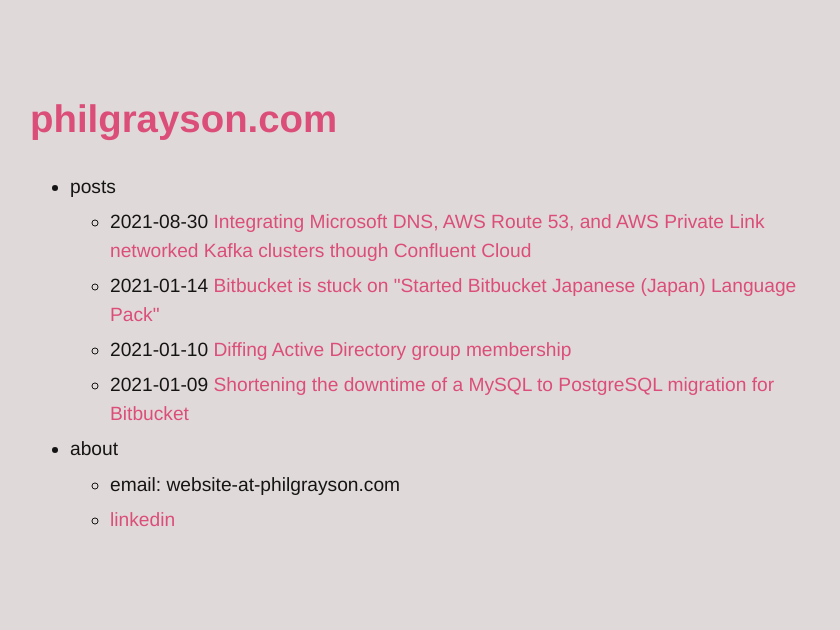
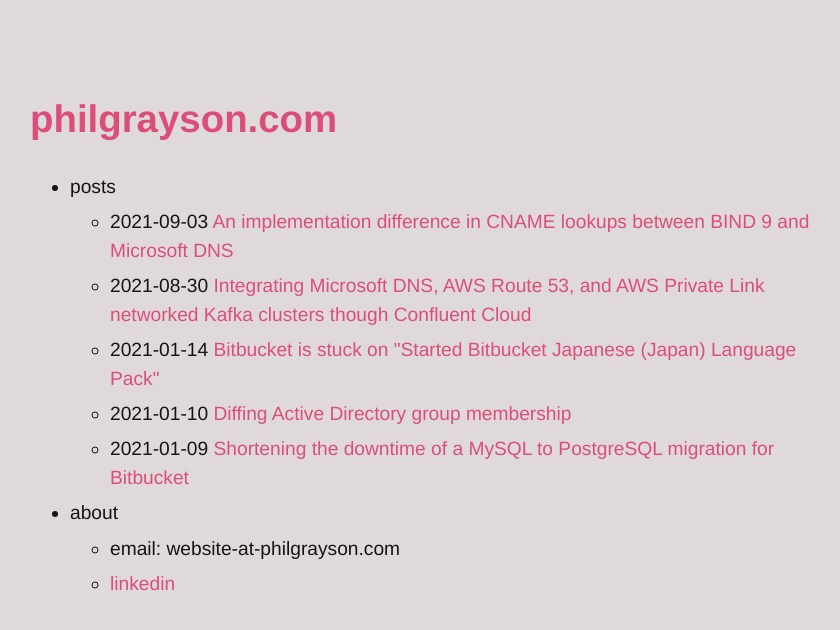
Before and after one commit to PhilGrayson/philgrayson.github.io, a Jekyll site: the page built from index.md, in a window 1280 px wide. Shown: the top 630 px of the page, without its empty margins (210-1050 px from the left). Built offline with Jekyll 4.4.1, drawn with Linux system fonts in a browser that asks for light colours; some of the changed lines change nothing that is shown.

Commit message:
A demo of MS DNS vs Bind with forwarders

```diff
--- /dev/null
+++ b/_posts/2021-09-03-bind9-msdns-difference.markdown
@@ -0,0 +1,87 @@
+---
+layout: post
+title: An implementation difference in CNAME lookups between BIND 9 and Microsoft DNS
+---
+
+There is an interesting difference in DNS result between BIND 9 and Microsoft
+DNS when handling an admittedly unusual DNS lookup.
+
+This will be known by anyone who's:
+1. configured a dedicated Confluent Cloud Kafka cluster via AWS/Azure Private Link
+2. AND integrated with Microsoft DNS
+
+Confluent Cloud [Azure Private Link integration](https://docs.confluent.io/cloud/current/networking/azure-privatelink.html)
+documentation briefly mentions this issue (CTRL+F "Windows DNS").
+
+Imagine the following lookup:
+{% highlight shell %}
+$ dig +noall +answer lkc-djn5o-4ygw7.eu-west-1.aws.glb.confluent.cloud
+
+lkc-djn5o-4ygw7.eu-west-1.aws.glb.confluent.cloud. 122 IN CNAME lkc-djn5o.4ygw7.eu-west-1.aws.confluent.cloud.
+lkc-djn5o.4ygw7.eu-west-1.aws.confluent.cloud. 15 IN A 1.1.1.1
+{% endhighlight %}
+
+and a conditional forwarder (MS DNS) or forward zone (BIND 9) on the<br />
+`4ygw7.eu-west-1.aws.confluent.cloud.` domain which points to a zone like:
+{% highlight text %}
+@  IN  SOA    example.com. example.com (
+               1            ; serial number
+               3600         ; refresh period
+               600          ; retry period
+               604800       ; expire time
+               1800 )       ; minimum ttl
+@  IN  NS     example.com.
+
+*  IN  CNAME  example.com
+{% endhighlight %}
+
+If querying a Microsoft DNS server, the answer will be
+{% highlight shell %}
+$ dig +noall +answer lkc-djn5o-4ygw7.eu-west-1.aws.glb.confluent.cloud
+
+lkc-djn5o-4ygw7.eu-west-1.aws.glb.confluent.cloud. 122 IN CNAME lkc-djn5o.4ygw7.eu-west-1.aws.confluent.cloud.
+lkc-djn5o.4ygw7.eu-west-1.aws.confluent.cloud. 15 IN A 1.1.1.1
+{% endhighlight %}
+
+If querying a BIND 9 DNS server, the answer will be
+{% highlight shell %}
+$ dig +noall +answer lkc-djn5o-4ygw7.eu-west-1.aws.glb.confluent.cloud
+
+lkc-djn5o-4ygw7.eu-west-1.aws.glb.confluent.cloud. 259 IN CNAME lkc-djn5o.4ygw7.eu-west-1.aws.confluent.cloud.
+lkc-djn5o.4ygw7.eu-west-1.aws.confluent.cloud. 1758 IN CNAME google.com.
+google.com.             258     IN      A       2.2.2.2
+{% endhighlight %}
+
+Microsoft DNS does not consult the conditional forwards when a DNS lookup
+contains a CNAME.
+
+There is one of three explanations for this behaviour:
+1. Microsoft DNS is not following the DNS specification
+1. BIND 9 is not following the DNS specification
+1. Forwarders is not part of the DNS specification
+
+In my untrained opinion, the last option seems most likely. In [the latest DNS RFC](https://datatracker.ietf.org/doc/html/rfc1035)
+the only mention of "forward" is related to mail.
+
+## Diagrams showing the lookup process
+The following activity diagrams may help aid you to understand in the difference.
+
+### Looking up via BIND 9
+[![BIND 9 lookup activity diagram](/assets/images/2021-09/bind9-msdns-difference.bind9.png)](/assets/images/2021-09/bind9-msdns-difference.bind9.png)
+
+### Looking up via Microsoft DNS
+[![MS DNS lookup activity diagram](/assets/images/2021-09/bind9-msdns-difference.ms.png)](/assets/images/2021-09/bind9-msdns-difference.ms.png)
+
+
+#### When the A record expires
+The Conditional forwarder in Microsoft DNS will be used when the A record expires.
+
+[![MS DNS lookup activity diagram](/assets/images/2021-09/bind9-msdns-difference.ttlexpire.png)](/assets/images/2021-09/bind9-msdns-difference.ttlexpire.png)
+
+This causes a flip-flopping of DNS results based on TTL expiry. The following video
+(2.7MB, 55 seconds) shows the behaviour.
+
+<video id="video" controls style="width: 100%;">
+  <source src="/assets/documents/2021-09/bind9-msdns-difference.webm" type="video/webm">
+  Your browser does not support the <code>video</code> element.
+</video>
--- a/assets/css/main.css
+++ b/assets/css/main.css
@@ -36,7 +36,7 @@
 
 h3, h4, h5, h6 {
   color: #E1DEAB;
-  margin-top: 2rem;
+  margin: 2rem 0 0 0;
 }
 
 hr {
@@ -88,7 +88,10 @@
 }
 
 code.highlighter-rouge {
-  background: #4a4a4a;
+  border: 1px solid #717168;
+  white-space: pre-wrap;
+  border-radius: 2px;
+  background: #272822;
   padding: 1px 3px;
 }
 
```
Also changed, not shown: assets/images/2021-09/bind9-msdns-difference.bind9.png (added), assets/images/2021-09/bind9-msdns-difference.ms.png (added), assets/images/2021-09/bind9-msdns-difference.ttlexpire.png (added), 4 other files.
